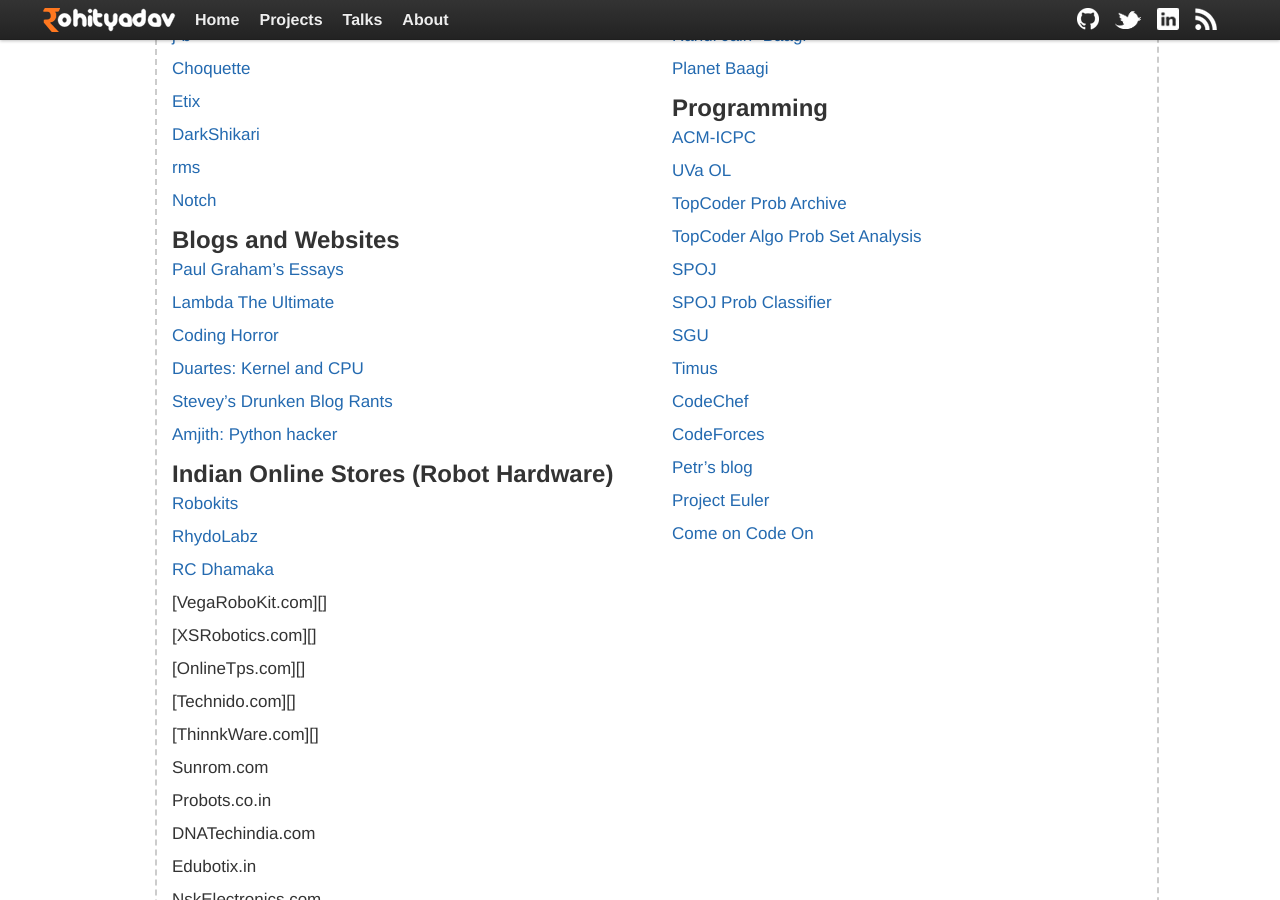
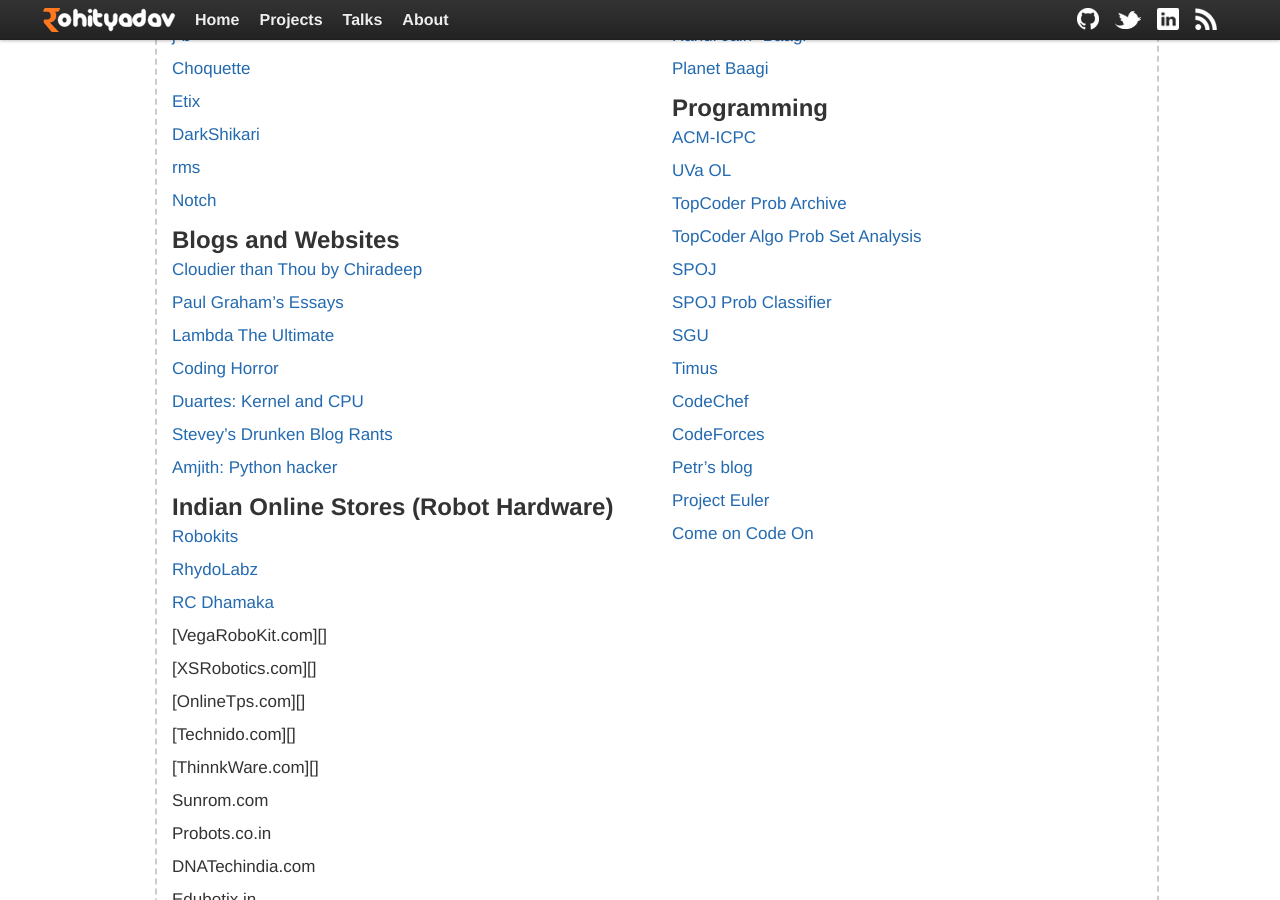
Before and after one commit to rohityadavcloud/rohityadavcloud.github.io, a Jekyll site: the page built from links.markdown, in a window 1280 px wide and 900 px high, scrolled down 333 px. Built offline with Jekyll 4.4.1, drawn with Linux system fonts in a browser that asks for light colours.

Commit message:
links up
Signed-off-by: Rohit Yadav <rohit@scaleninja.com>

```diff
--- a/links.markdown
+++ b/links.markdown
@@ -32,6 +32,8 @@
 [Notch](http://notch.tumblr.com/)
 
 ##Blogs and Websites
+
+[Cloudier than Thou by Chiradeep](https://cloudierthanthou.wordpress.com/)
 
 [Paul Graham's Essays](http://paulgraham.com/articles.html)
 
```
